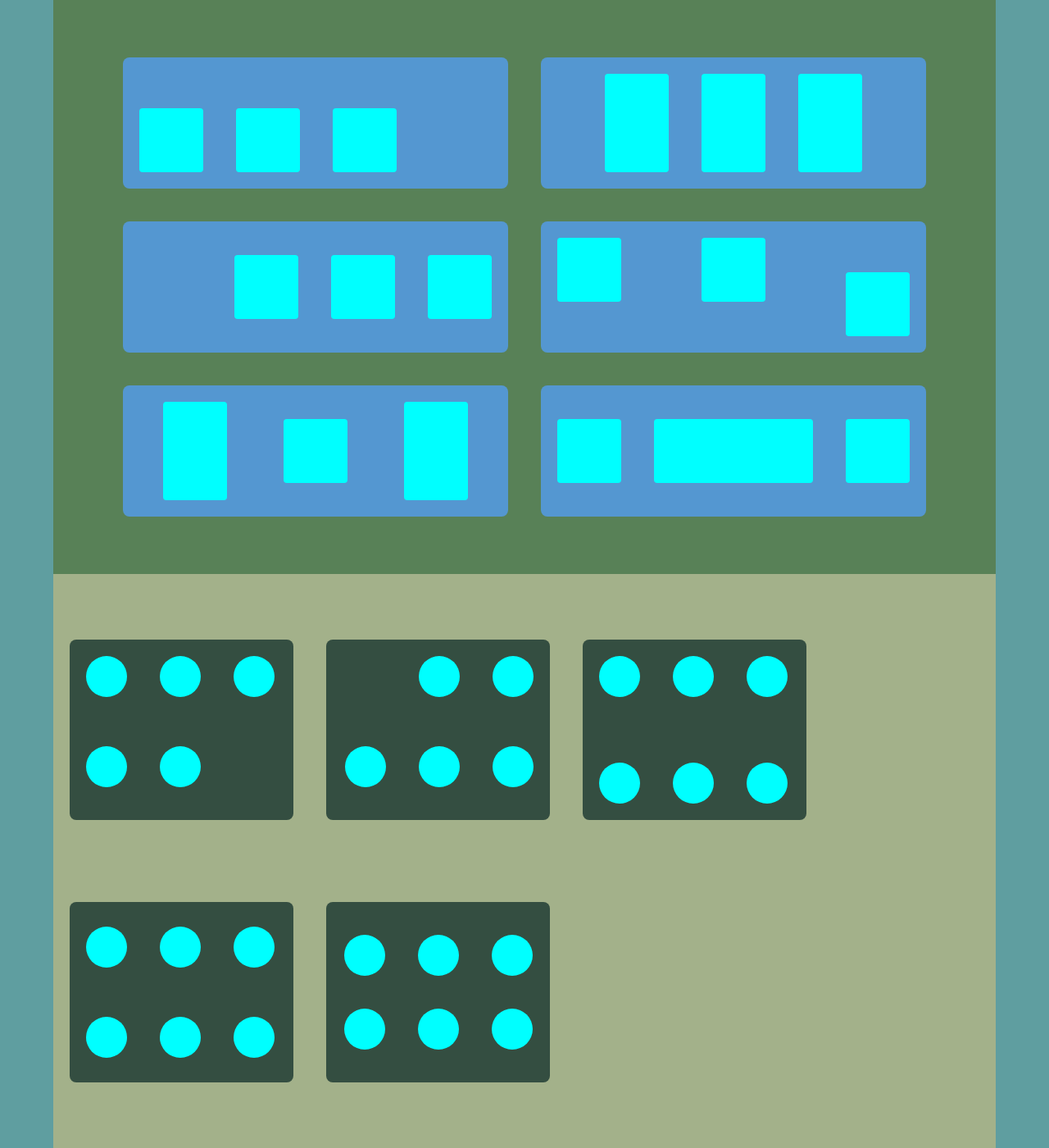
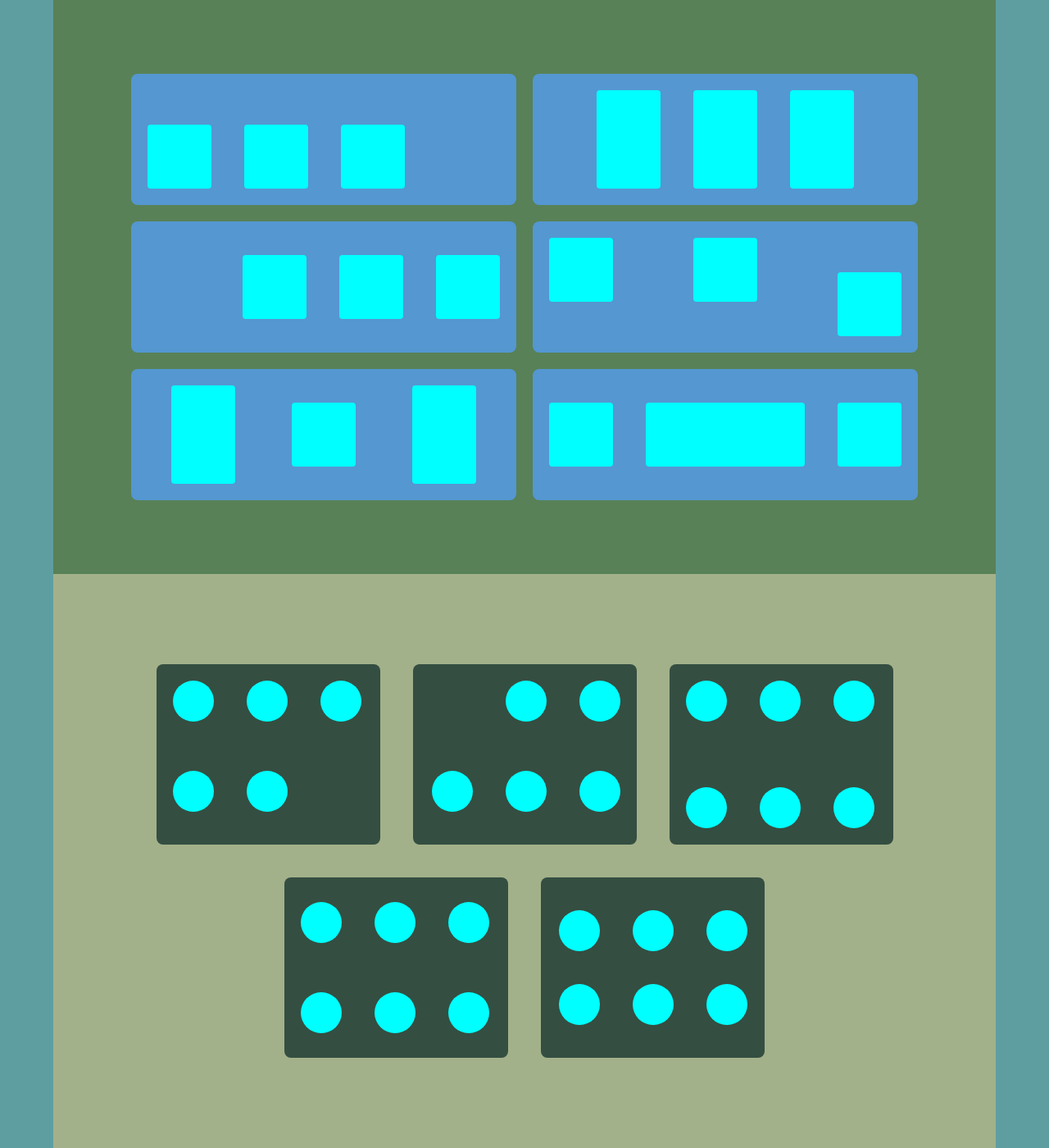
Before and after one commit to r0bb1n/Flexbox-practice, a plain HTML site: page index.html in a window 1280 px wide. Shown: the whole page at 82% size. Drawn offline with Linux system fonts and the light colour scheme.

Commit message:
tried solving the issue with card-circle__elem

```diff
--- a/index.css
+++ b/index.css
@@ -22,7 +22,7 @@ body{
     display: flex;
     background-color: rgb(84, 151, 209);
     border-radius: 8px;
-    margin: 20px;
+    margin: 10px;
     width: 470px;
     height: 160px;
     flex-direction: row;
@@ -33,7 +33,7 @@ body{
     display: flex;
     background-color: rgb(84, 151, 209);
     border-radius: 8px;
-    margin: 20px;
+    margin: 10px;
     width: 470px;
     height: 160px;
     flex-direction: row;
@@ -45,7 +45,7 @@ body{
     display: flex;
     background-color: rgb(84, 151, 209);
     border-radius: 8px;
-    margin: 20px;
+    margin: 10px;
     width: 470px;
     height: 160px;
     flex-direction: row;
@@ -57,7 +57,7 @@ body{
     display: flex;
     background-color: rgb(84, 151, 209);
     border-radius: 8px;
-    margin: 20px;
+    margin: 10px;
     width: 470px;
     height: 160px;
     flex-direction: row;
@@ -69,7 +69,7 @@ body{
     display: flex;
     background-color: rgb(84, 151, 209);
     border-radius: 8px;
-    margin: 20px;
+    margin: 10px;
     width: 470px;
     height: 160px;
     flex-direction: row;
@@ -80,7 +80,7 @@ body{
     display: flex;
     background-color: rgb(84, 151, 209);
     border-radius: 8px;
-    margin: 20px;
+    margin: 10px;
     width: 470px;
     height: 160px;
     flex-direction: row;
@@ -130,7 +130,8 @@ body{
     display: flex;
     flex-direction: row;
     flex-wrap: wrap;
-    align-content: space-evenly;
+    align-content: center;
+    justify-content: center;
     height: 700px;
     width: 1150px;
 }
@@ -181,6 +182,7 @@ body{
     flex-direction: row;
     align-items: center;
     flex-wrap: wrap;
+    justify-self: flex-start;
 }
 
 .card-circle__elem5 {
@@ -194,6 +196,7 @@ body{
     align-content: center;
     justify-content: center;
     flex-wrap: wrap;
+    justify-self: flex-start;
 }
 
 .card-circle__container {
```
